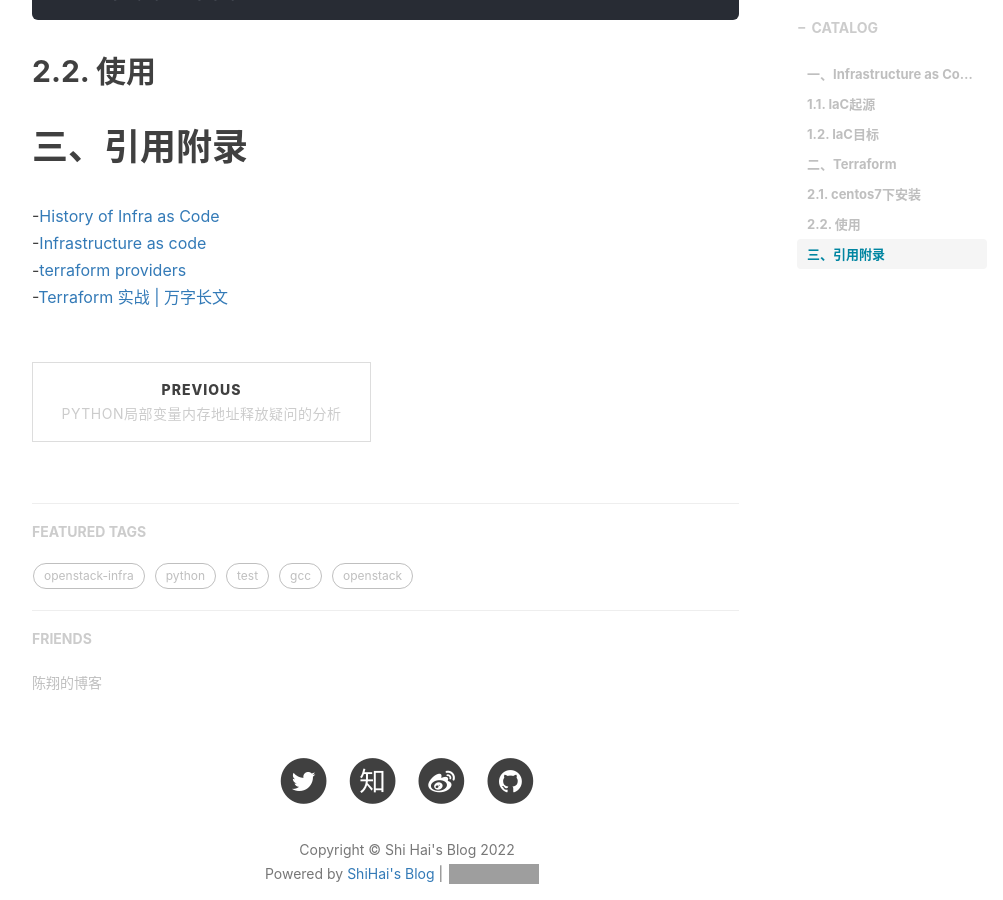
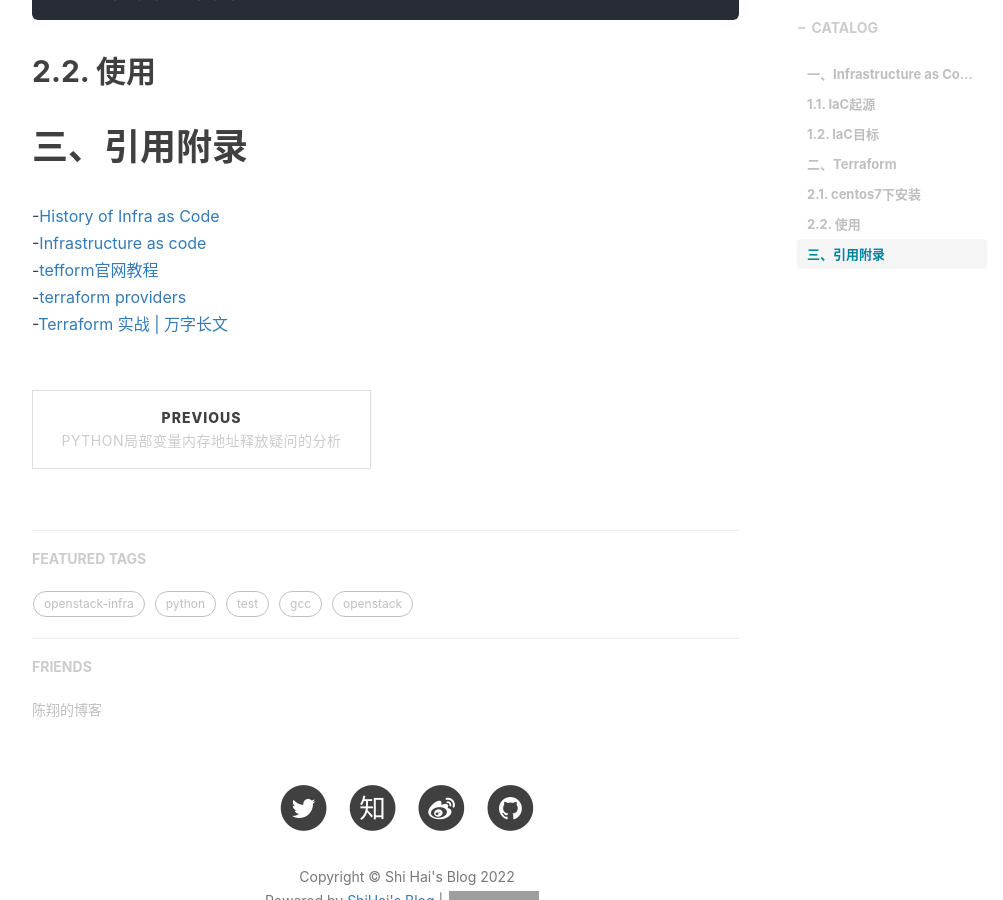
Before and after one commit to shihai1991/shihai1991.github.io, a Jekyll site: the page built from _posts/2022-06-10-Terraform初体验.md, in a window 1280 px wide and 900 px high, scrolled down 1691 px. Shown: the whole window, without its empty margins (233-1236 px from the left). Built offline with Jekyll 4.4.1, drawn with Linux system fonts in a browser that asks for light colours; nearby versions of some CDN libraries; comment, search, counter and statistics services are not loaded; grey boxes are pictures that could not be loaded.

Commit message:
Update 2022-06-10-Terraform初体验.md

```diff
--- a/_posts/2022-06-10-Terraform初体验.md
+++ b/_posts/2022-06-10-Terraform初体验.md
@@ -43,5 +43,6 @@ terraform version
 # 三、引用附录
 -[History of Infra as Code](https://www.infoq.com/presentations/history-infra-as-code/)
 -[Infrastructure as code](https://en.wikipedia.org/wiki/Infrastructure_as_code)
+-[tefform官网教程](https://learn.hashicorp.com/tutorials/terraform/infrastructure-as-code)
 -[terraform providers](https://registry.terraform.io/browse/providers)
 -[Terraform 实战 | 万字长文](https://posts.careerengine.us/p/6254c3bc8407c2569699ad83)
```
